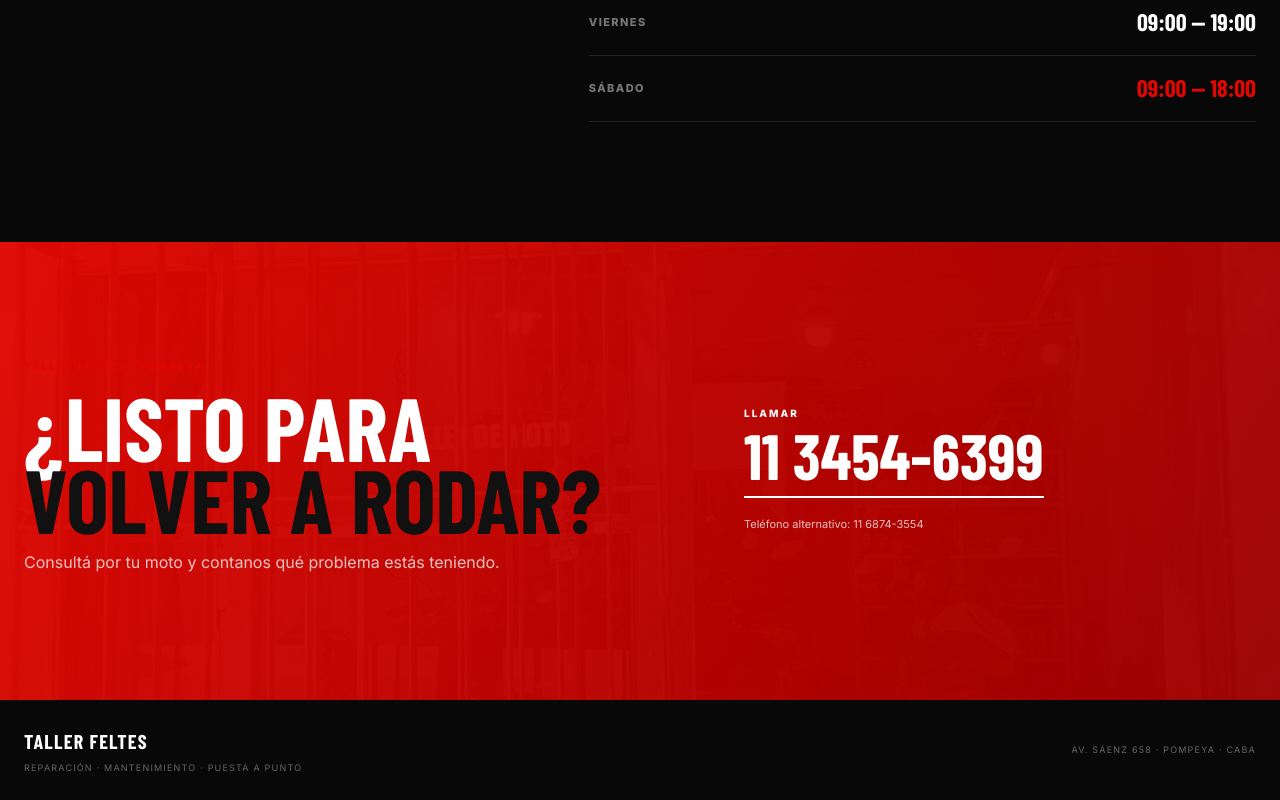
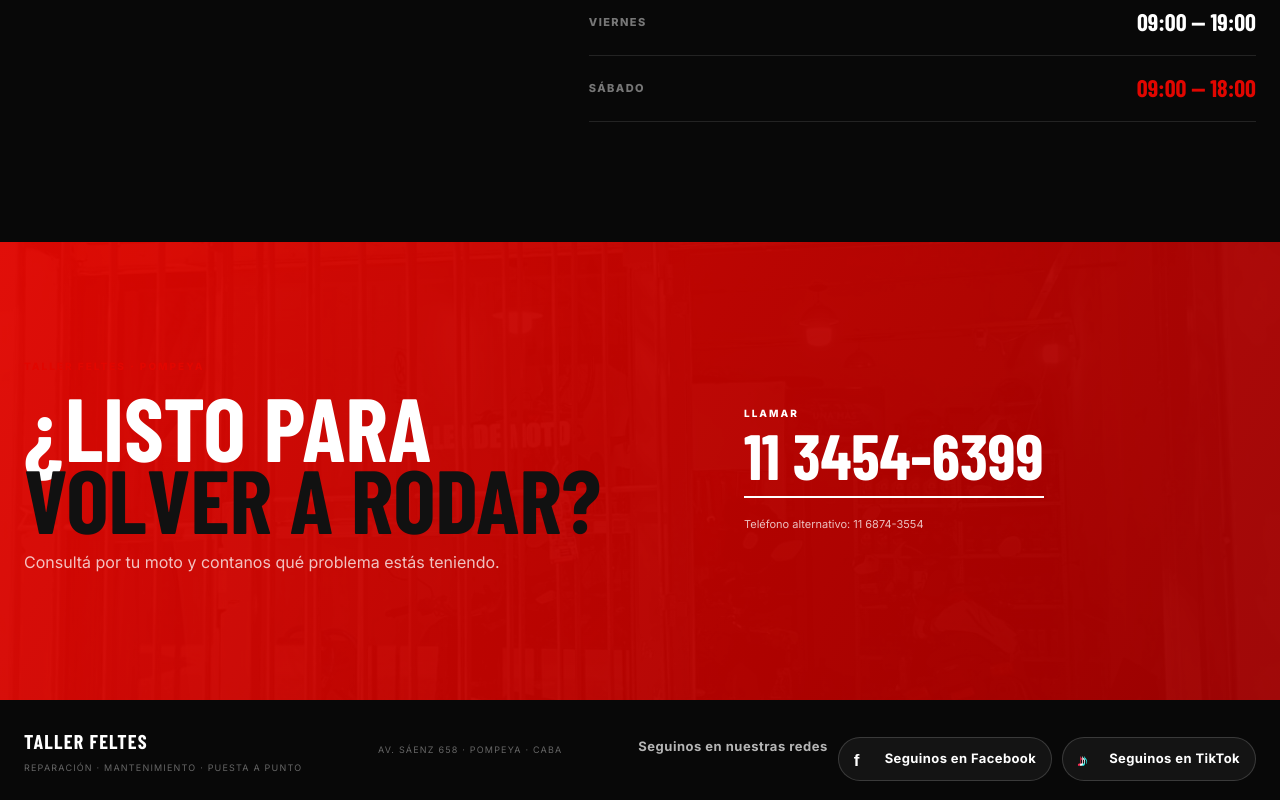
Before and after one commit to diegodiegodelacruzz-debug/TallerFeltes, a website built with Vite: page index.html in a window 1280 px wide. Shown: the part 7715-8515 px from the top of the page. Built offline with nearby package versions, Linux system fonts and the light colour scheme; a web font is replaced by a local one.

Commit message:
Agrega redes sociales de Taller Feltes

```diff
--- a/src/main.ts
+++ b/src/main.ts
@@ -562,6 +562,19 @@ document.querySelector<HTMLDivElement>('#app')!.innerHTML = `
     <div>
       <span>AV. SÁENZ 658 · POMPEYA · CABA</span>
     </div>
+    <div class="social-links">
+      <span class="social-title">Seguinos en nuestras redes</span>
+      <div class="social-buttons">
+        <a class="social-facebook" href="https://www.facebook.com/" target="_blank" rel="noopener noreferrer" aria-label="Seguinos en Facebook">
+          <span class="social-icon">f</span>
+          <span>Seguinos en Facebook</span>
+        </a>
+        <a class="social-tiktok" href="https://www.tiktok.com/" target="_blank" rel="noopener noreferrer" aria-label="Seguinos en TikTok">
+          <span class="social-icon">♪</span>
+          <span>Seguinos en TikTok</span>
+        </a>
+      </div>
+    </div>
   </footer>
 
   <!-- LIGHTBOX -->
--- a/src/style.css
+++ b/src/style.css
@@ -1363,3 +1363,103 @@ img {
     font-size: 36px;
   }
 }
+
+.social-links {
+  display: flex;
+  gap: 10px;
+  margin-top: 14px;
+}
+
+.social-links a {
+  display: inline-flex;
+  align-items: center;
+  justify-content: center;
+  padding: 9px 15px;
+  border: 1px solid rgba(255,255,255,0.16);
+  border-radius: 999px;
+  color: #ffffff;
+  text-decoration: none;
+  font-size: 13px;
+  font-weight: 700;
+  letter-spacing: 0.4px;
+  background: rgba(255,255,255,0.05);
+  transition: transform 0.2s ease, background 0.2s ease, border-color 0.2s ease;
+}
+
+.social-links a:hover {
+  transform: translateY(-2px);
+  background: rgba(255,255,255,0.12);
+  border-color: rgba(255,255,255,0.3);
+}
+
+
+.social-links {
+  margin-top: 18px;
+}
+
+.social-title {
+  display: block;
+  margin-bottom: 10px;
+  font-size: 13px;
+  font-weight: 700;
+  letter-spacing: 0.5px;
+  color: rgba(255,255,255,0.7);
+}
+
+.social-buttons {
+  display: flex;
+  flex-wrap: wrap;
+  gap: 10px;
+}
+
+.social-buttons a {
+  display: inline-flex;
+  align-items: center;
+  gap: 9px;
+  padding: 10px 15px;
+  border-radius: 999px;
+  color: #fff;
+  text-decoration: none;
+  font-size: 13px;
+  font-weight: 700;
+  transition: transform 0.2s ease, opacity 0.2s ease;
+}
+
+.social-buttons a:hover {
+  transform: translateY(-2px);
+  opacity: 0.9;
+}
+
+.social-facebook {
+  background: #1877F2;
+}
+
+.social-tiktok {
+  background: #111;
+  border: 1px solid rgba(255,255,255,0.18);
+}
+
+.social-icon {
+  display: inline-flex;
+  align-items: center;
+  justify-content: center;
+  width: 22px;
+  height: 22px;
+  font-size: 17px;
+  font-weight: 900;
+}
+
+.social-facebook .social-icon {
+  font-family: Arial, sans-serif;
+}
+
+.social-tiktok .social-icon {
+  text-shadow: 2px 0 #25F4EE, -2px 0 #FE2C55;
+}
+
+@media (max-width: 600px) {
+  .social-buttons {
+    flex-direction: column;
+    align-items: flex-start;
+  }
+}
```
Also changed, not shown: .androidide-capacitor.json.
